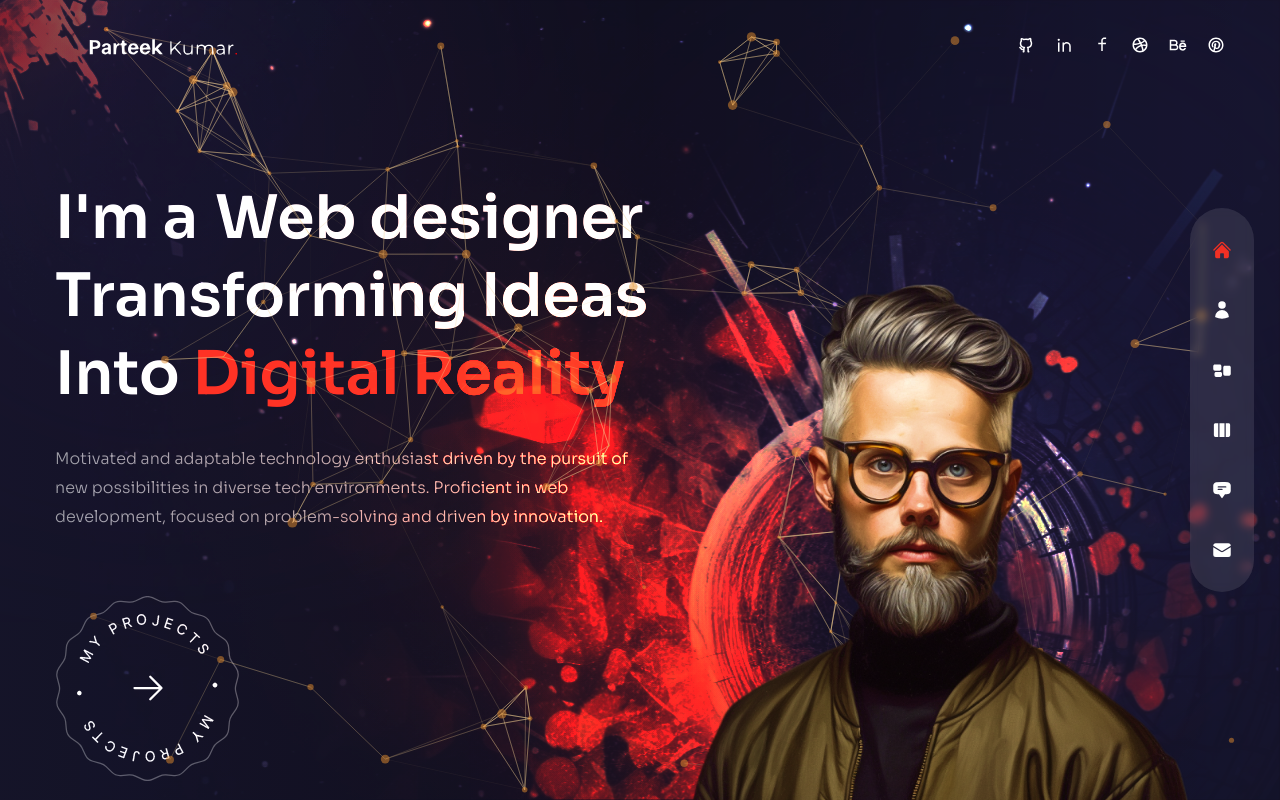
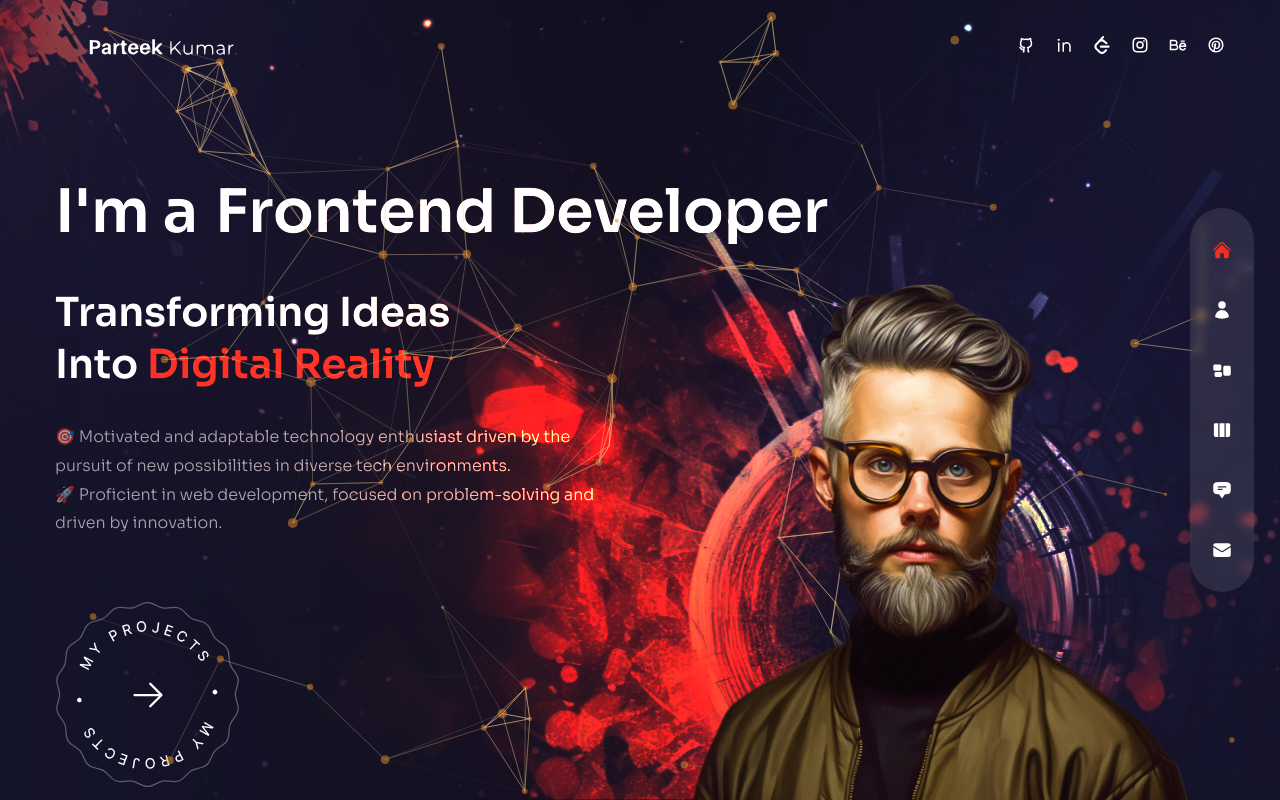
Before and after one commit to parteek2813/Portfolio-Nextjs, a Next.js app: page / in a window 1280 px wide. Built offline with nearby package versions, Linux system fonts and the light colour scheme.

Commit message:
added text

```diff
--- a/components/Socials.js
+++ b/components/Socials.js
@@ -4,28 +4,44 @@ import Link from "next/link";
 import {
   RiGithubLine,
   RiLinkedinLine,
-  RiFacebookLine,
-  RiDribbbleLine,
+  RiInstagramLine,
   RiBehanceLine,
   RiPinterestLine,
 } from "react-icons/ri";
 
+import { SiLeetcode } from "react-icons/si";
+
 const Socials = () => {
   return (
     <div className="flex items-center gap-x-5 text-lg">
-      <Link href={""} className="hover:text-accent transition-all duration-300">
+      <Link
+        href={"https://github.com/parteek2813"}
+        className="hover:text-accent transition-all duration-300"
+      >
         <RiGithubLine />
       </Link>
-      <Link href={""} className="hover:text-accent transition-all duration-300">
+      <Link
+        href={"https://www.linkedin.com/in/parteek-kumar-68881b15a/"}
+        className="hover:text-accent transition-all duration-300"
+      >
         <RiLinkedinLine />
       </Link>
-      <Link href={""} className="hover:text-accent transition-all duration-300">
-        <RiFacebookLine />
+      <Link
+        href={"https://leetcode.com/digitalparteek/"}
+        className="hover:text-accent transition-all duration-300"
+      >
+        <SiLeetcode />
       </Link>
-      <Link href={""} className="hover:text-accent transition-all duration-300">
-        <RiDribbbleLine />
+      <Link
+        href={"https://www.instagram.com/its__prateek28/"}
+        className="hover:text-accent transition-all duration-300"
+      >
+        <RiInstagramLine />
       </Link>
-      <Link href={""} className="hover:text-accent transition-all duration-300">
+      <Link
+        href={"https://www.behance.net/parteekkumar7"}
+        className="hover:text-accent transition-all duration-300"
+      >
         <RiBehanceLine />
       </Link>
       <Link href={""} className="hover:text-accent transition-all duration-300">
--- a/pages/index.js
+++ b/pages/index.js
@@ -25,7 +25,7 @@ const Home = () => {
   useEffect(() => {
     const interval = setInterval(() => {
       setActiveIndex((prevIndex) => (prevIndex + 1) % 3);
-    }, 1000);
+    }, 1500);
 
     return () => {
       clearInterval(interval);
@@ -70,7 +70,7 @@ const Home = () => {
                   initial="hidden"
                   animate={activeIndex === 0 ? "show" : "hidden"}
                 >
-                  <span>Fullstack Developer</span>
+                  <span>Frontend Developer</span>
                 </motion.li>
                 <motion.li
                   className={`${styles.stackedLi} ${
@@ -94,8 +94,10 @@ const Home = () => {
                 </motion.li>
               </ul>
             </div>
-            Transforming Ideas <br /> Into{" "}
-            <span className="text-accent"> Digital Reality</span>
+            <div className="text-[40px] mt-9">
+              Transforming Ideas <br /> Into{" "}
+              <span className="text-accent"> Digital Reality</span>
+            </div>
           </motion.h2>
           {/* subtitle */}
           <motion.p
@@ -105,9 +107,11 @@ const Home = () => {
             exit="hidden"
             className="max-w-sm xl:max-w-xl mx-auto xl:mx-0 mb-10 xl:mb-16"
           >
-            Motivated and adaptable technology enthusiast driven by the pursuit
-            of new possibilities in diverse tech environments. Proficient in web
-            development, focused on problem-solving and driven by innovation.
+            🎯 Motivated and adaptable technology enthusiast driven by the
+            pursuit of new possibilities in diverse tech environments.
+            <br />
+            🚀 Proficient in web development, focused on problem-solving and
+            driven by innovation.
           </motion.p>
 
           {/* btns */}
```
